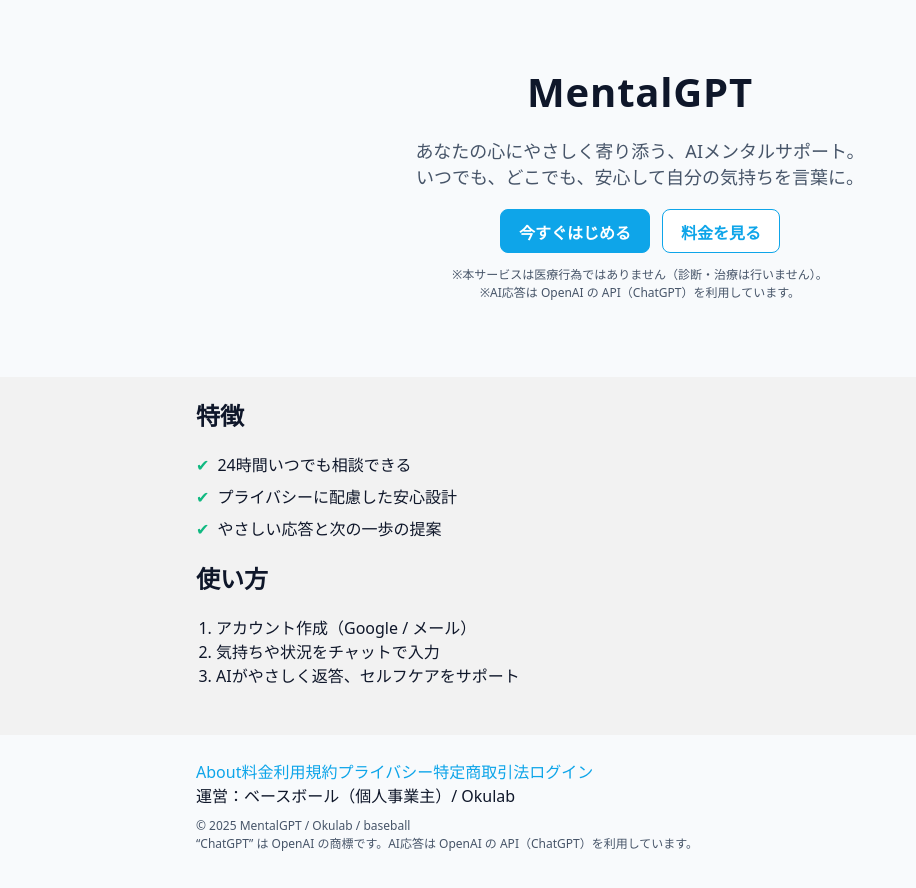
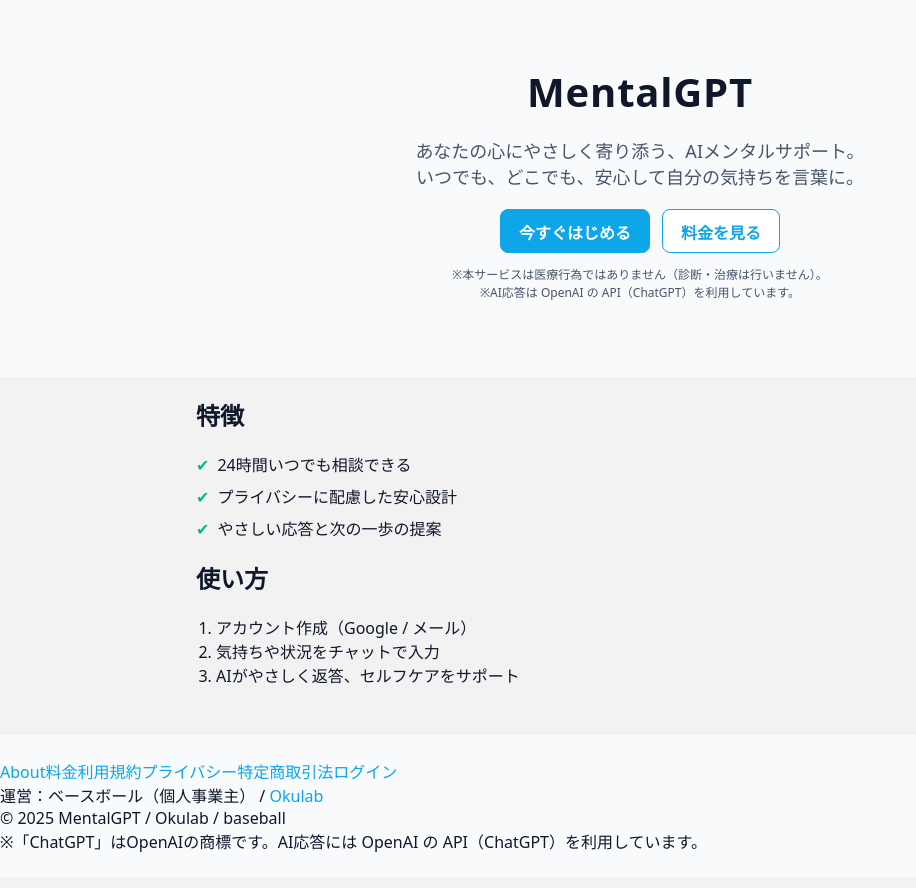
Before and after one commit to yasuhirookura/mentalgpt-react-starter, a React (Create React App) app: page / in a window 1280 px wide. Shown: the whole page, without its empty margins (0-916 px from the left). Built offline with nearby package versions, Linux system fonts and the light colour scheme.

Commit message:
style(footer): apply spacing and align classes to CSS

```diff
--- a/src/components/SiteFooter.jsx
+++ b/src/components/SiteFooter.jsx
@@ -1,10 +1,10 @@
+// src/components/SiteFooter.jsx
 import React from "react";
 import { Link } from "react-router-dom";
 
 export default function SiteFooter() {
   return (
     <footer className="site-footer">
-      <div className="container">
       <nav className="footer-nav">
         <Link to="/about">About</Link>
         <Link to="/pricing">料金</Link>
@@ -14,14 +14,13 @@
         <Link to="/login">ログイン</Link>
       </nav>
 
-        <div className="footer-contact">
-          <div>運営：ベースボール（個人事業主）/ Okulab</div>
+      <div className="footer-org">
+        運営：ベースボール（個人事業主） / <a href="https://okulab.com" target="_blank" rel="noreferrer">Okulab</a>
       </div>
 
-        <p className="copy">
+      <div className="footer-copy">
         © 2025 MentalGPT / Okulab / baseball<br />
-          “ChatGPT” は OpenAI の商標です。AI応答は OpenAI の API（ChatGPT）を利用しています。
-        </p>
+        ※「ChatGPT」はOpenAIの商標です。AI応答には OpenAI の API（ChatGPT）を利用しています。
       </div>
     </footer>
   );
--- a/src/styles/site.css
+++ b/src/styles/site.css
@@ -1,32 +1,113 @@
-:root { --max: 920px; --brand: #0ea5e9; --ink: #0f172a; --muted: #475569; --bg: #f8fafc; }
+:root {
+  --max: 920px;
+  --brand: #0ea5e9;
+  --ink: #0f172a;
+  --muted: #475569;
+  --bg: #f8fafc;
+}
+
 * { box-sizing: border-box; }
-body { margin: 0; color: var(--ink); font-family: system-ui,-apple-system,"Segoe UI",Roboto,"Hiragino Sans","Noto Sans JP",sans-serif; }
+body {
+  margin: 0;
+  color: var(--ink);
+  font-family: system-ui,-apple-system,"Segoe UI",Roboto,"Hiragino Sans","Noto Sans JP",sans-serif;
+}
 a { color: var(--brand); text-decoration: none; }
 a:hover { text-decoration: underline; }
-.container { width: 100%; max-width: var(--max); margin: 0 auto; padding: 0 16px; }
+
+.container {
+  width: 100%;
+  max-width: var(--max);
+  margin: 0 auto;
+  padding: 0 16px;
+}
 .pad { padding-top: 32px; padding-bottom: 48px; }
 
-.landing .hero { padding: 64px 16px; text-align: center; background: var(--bg); }
-.landing .hero h1 { font-size: 40px; margin: 0 0 12px; letter-spacing: .02em; }
+/* --- Landing page hero --- */
+.landing .hero {
+  padding: 64px 16px;
+  text-align: center;
+  background: var(--bg);
+}
+.landing .hero h1 {
+  font-size: 40px;
+  margin: 0 0 12px;
+  letter-spacing: .02em;
+}
 .landing .lead { color: var(--muted); font-size: 18px; }
-.cta-row { margin-top: 20px; display: flex; gap: 12px; justify-content: center; flex-wrap: wrap; }
-.btn { display: inline-block; padding: 10px 18px; border-radius: 8px; border: 1px solid var(--brand); }
+.cta-row {
+  margin-top: 20px;
+  display: flex;
+  gap: 12px;
+  justify-content: center;
+  flex-wrap: wrap;
+}
+.btn {
+  display: inline-block;
+  padding: 10px 18px;
+  border-radius: 8px;
+  border: 1px solid var(--brand);
+}
 .btn.primary { background: var(--brand); color: #fff; }
 .btn.outline { color: var(--brand); background: #fff; }
 .mini-note { color: var(--muted); font-size: 12px; margin-top: 12px; }
 
-.feature-list { list-style: none; padding: 0; display: grid; gap: 8px; margin-top: 12px; }
-.feature-list li::before { content: "✔"; margin-right: 8px; color: #10b981; }
+/* --- Features --- */
+.feature-list {
+  list-style: none;
+  padding: 0;
+  display: grid;
+  gap: 8px;
+  margin-top: 12px;
+}
+.feature-list li::before {
+  content: "✔";
+  margin-right: 8px;
+  color: #10b981;
+}
 
+/* --- Pricing --- */
 .howto { margin: 0; padding-left: 20px; }
-.plan-card { border: 1px solid #e2e8f0; border-radius: 12px; padding: 20px; margin-top: 16px; }
-.plan-card .price { font-size: 28px; font-weight: 700; margin: 8px 0 12px; }
+.plan-card {
+  border: 1px solid #e2e8f0;
+  border-radius: 12px;
+  padding: 20px;
+  margin-top: 16px;
+}
+.plan-card .price {
+  font-size: 28px;
+  font-weight: 700;
+  margin: 8px 0 12px;
+}
 .note { margin-top: 10px; color: var(--muted); }
 .date { margin-top: 24px; color: var(--muted); font-size: 12px; }
 
+/* --- Legal/Policy Pages --- */
 .legal h1, .legal h2 { margin-top: 0; }
 .legal ul { padding-left: 20px; }
 
-.site-footer { margin-top: 48px; padding: 24px 0; background: var(--bg); }
-.site-footer .links { display: flex; gap: 14px; flex-wrap: wrap; }
-.site-footer .copy { color: var(--muted); font-size: 12px; margin-top: 10px; }
+/* --- Footer --- */
+.site-footer {
+  margin-top: 48px;
+  padding: 24px 0;
+  background: var(--bg);
+}
+.site-footer .links {
+  display: flex;
+  gap: 16px;           /* ← リンク間の余白 */
+  flex-wrap: wrap;
+  font-size: 14px;
+  line-height: 1.6;    /* ← 行間を調整 */
+}
+.site-footer .org {
+  margin-top: 8px;
+  color: var(--muted);
+  font-size: 13px;
+  line-height: 1.6;
+}
+.site-footer .copy {
+  color: var(--muted);
+  font-size: 12px;
+  margin-top: 10px;
+  line-height: 1.5;
+}
```
Lines whose indentation alone changed are shown as unchanged.
